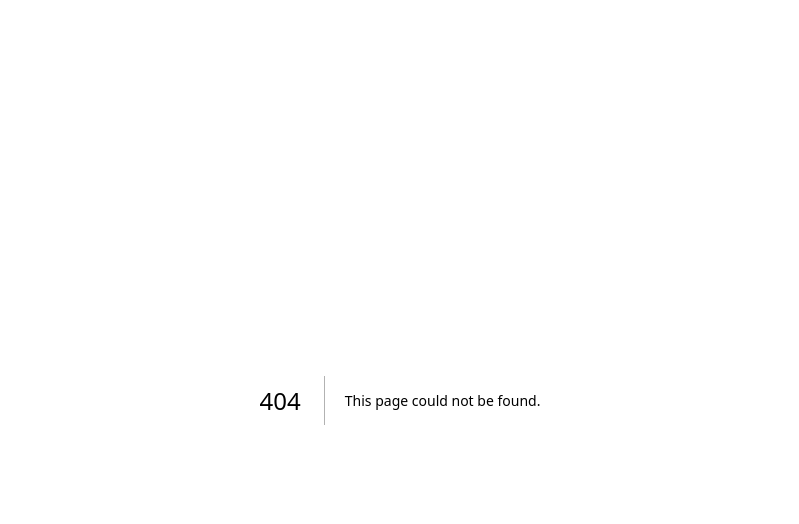
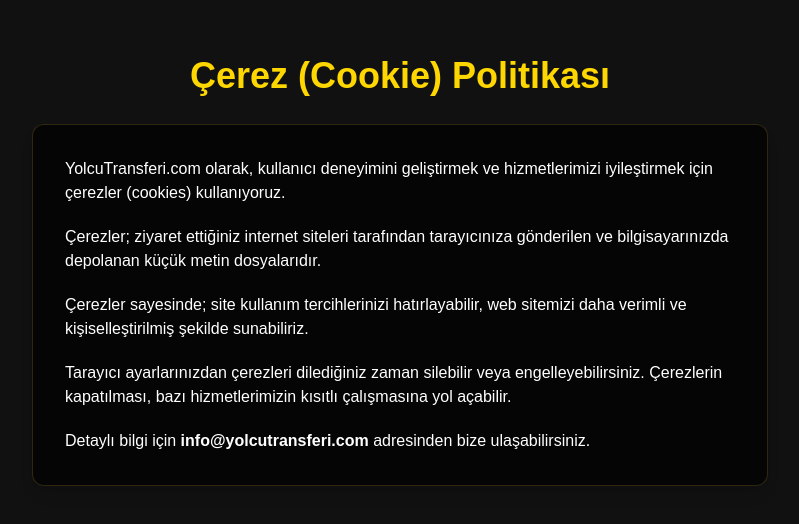
Before and after one commit to haliltayfur/yolcutransferi, a Next.js app: page /cerez in a window 1280 px wide. Before the commit this address had no page. Shown: the top 524 px of the page, without its empty margins (240-1039 px from the left). Built offline with nearby package versions, Linux system fonts and the light colour scheme.

Commit message:
Create page.js

```diff
--- /dev/null
+++ b/app/cerez/page.js
@@ -0,0 +1,28 @@
+"use client";
+
+export default function Cerez() {
+  return (
+    <main className="max-w-3xl mx-auto px-4 py-14">
+      <h2 className="text-3xl md:text-4xl font-extrabold text-gold mb-7 text-center">
+        Çerez (Cookie) Politikası
+      </h2>
+      <div className="bg-black/70 border border-gold/20 rounded-xl shadow-lg p-8 text-gray-200 text-base space-y-5">
+        <p>
+          YolcuTransferi.com olarak, kullanıcı deneyimini geliştirmek ve hizmetlerimizi iyileştirmek için çerezler (cookies) kullanıyoruz.
+        </p>
+        <p>
+          Çerezler; ziyaret ettiğiniz internet siteleri tarafından tarayıcınıza gönderilen ve bilgisayarınızda depolanan küçük metin dosyalarıdır.
+        </p>
+        <p>
+          Çerezler sayesinde; site kullanım tercihlerinizi hatırlayabilir, web sitemizi daha verimli ve kişiselleştirilmiş şekilde sunabiliriz.
+        </p>
+        <p>
+          Tarayıcı ayarlarınızdan çerezleri dilediğiniz zaman silebilir veya engelleyebilirsiniz. Çerezlerin kapatılması, bazı hizmetlerimizin kısıtlı çalışmasına yol açabilir.
+        </p>
+        <p>
+          Detaylı bilgi için <b>info@yolcutransferi.com</b> adresinden bize ulaşabilirsiniz.
+        </p>
+      </div>
+    </main>
+  );
+}
```
